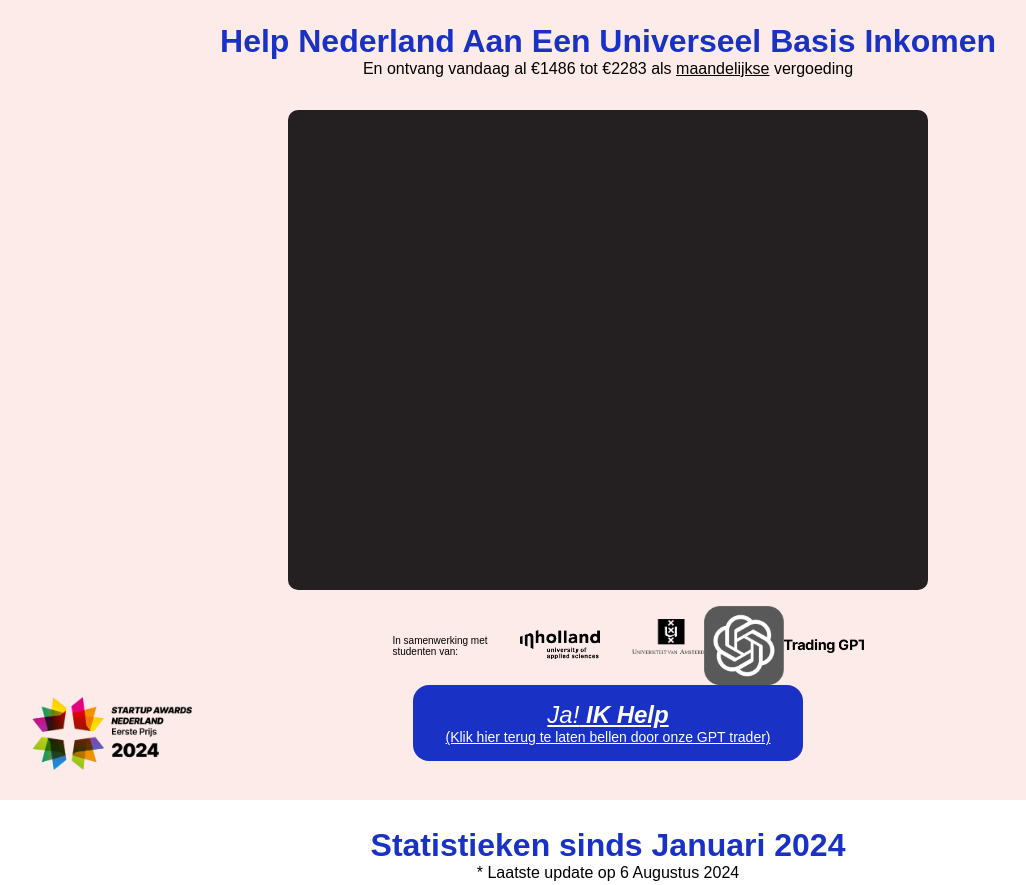
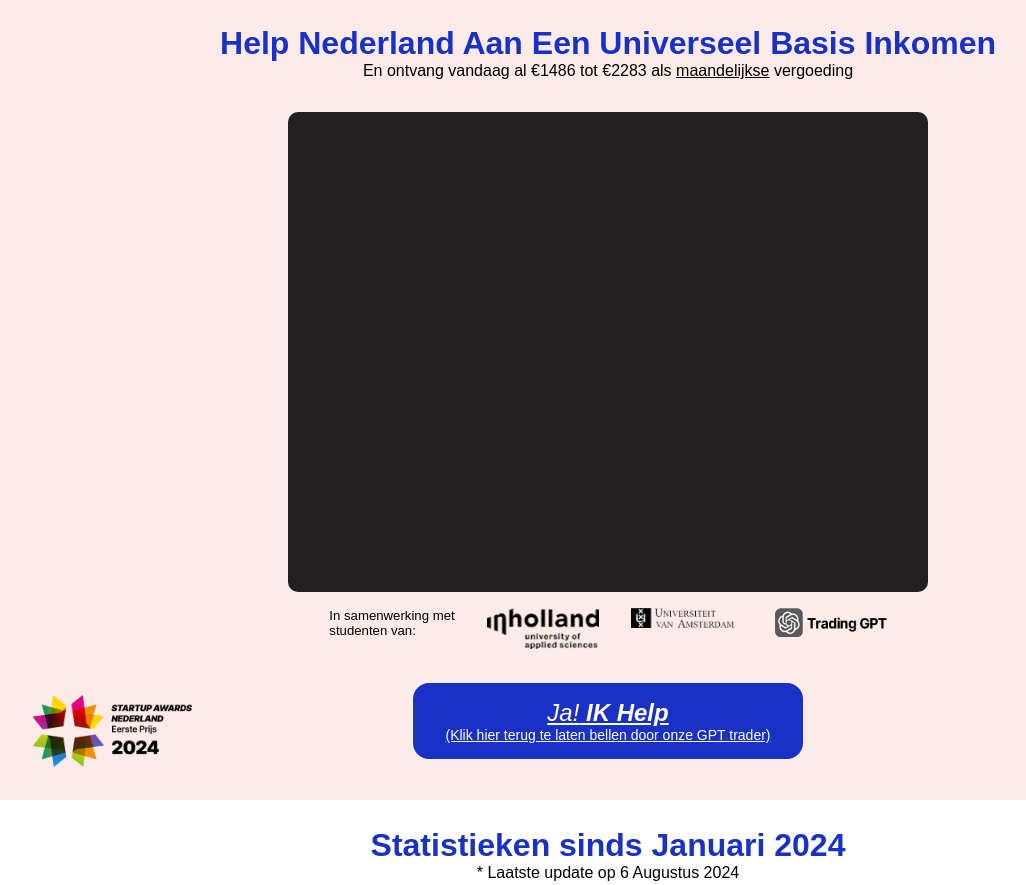
Before and after one commit to moeez999/ChatGPT-PSD-to-HTml-Landing-Page, a plain HTML site: page index.html in a window 1280 px wide. Shown: the top 885 px of the page, without its empty margins (32-1058 px from the left). Drawn offline with Linux system fonts and the light colour scheme.

Commit message:
logos updated

```diff
--- a/css/style.css
+++ b/css/style.css
@@ -54,14 +54,17 @@ img {
 .partners-section {
   display: flex;
   justify-content: center;
-  align-items: center;
+  align-items: start;
   gap: 2rem;
+  margin-bottom: 2rem;
 }
 .logo-text {
-  font: 0.825rem;
+  margin: 0;
+  font-size: 0.825rem;
+  font-weight: 400;
 }
 .img-size {
-  width: 5rem;
+  width: 7rem;
 }
 
 .gpt {
@@ -94,7 +97,6 @@ img {
   margin-top: 2rem;
   display: grid;
   grid-template-columns: repeat(2, 1fr);
-
   gap: 2rem;
   justify-content: center;
   align-items: center;
--- a/index.html
+++ b/index.html
@@ -24,15 +24,14 @@
               studenten van:
             </p>
             <div class="img-size">
-              <img src="./assets/Layer4.png" alt="" />
+              <img src="./assets/Layer 1.png" alt="" />
             </div>
             <div class="img-size">
-              <img src="./assets/Layer5.png" alt="" />
+              <img src="./assets/Layer 3.png" alt="" />
               <p class="sub-description"></p>
             </div>
             <div class="img-size gpt">
-              <img src="./assets/Layer6.png" alt="" />
-              <img src="./assets/TradingGPT.png" alt="" />
+              <img src="./assets/Trading GPT.png" alt="" />
             </div>
           </div>
           <div class="timer-section-container">
```
Also changed, not shown: assets/Layer 1.png (added), assets/Layer 3.png (added), assets/Trading GPT.png (added).
